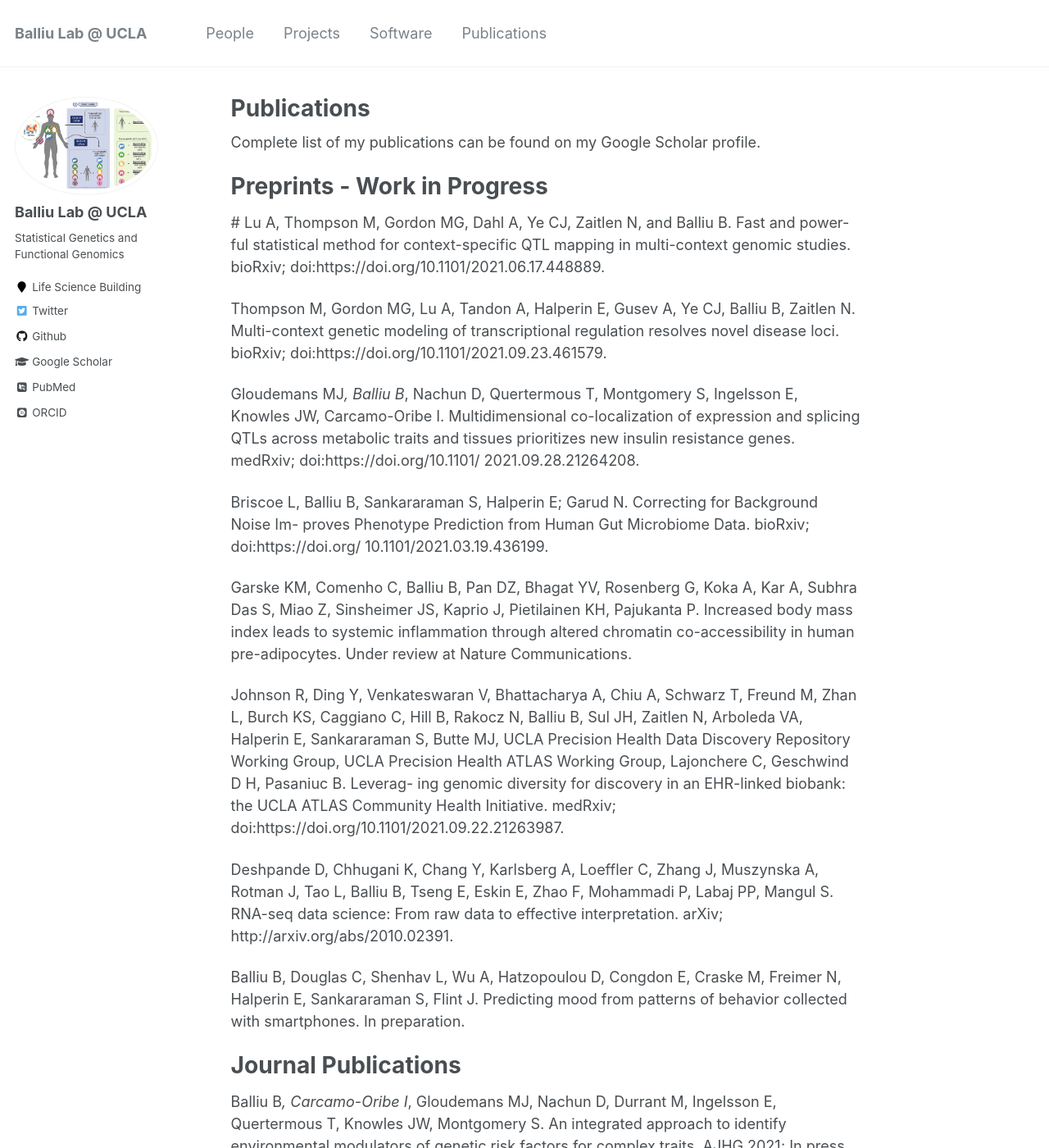
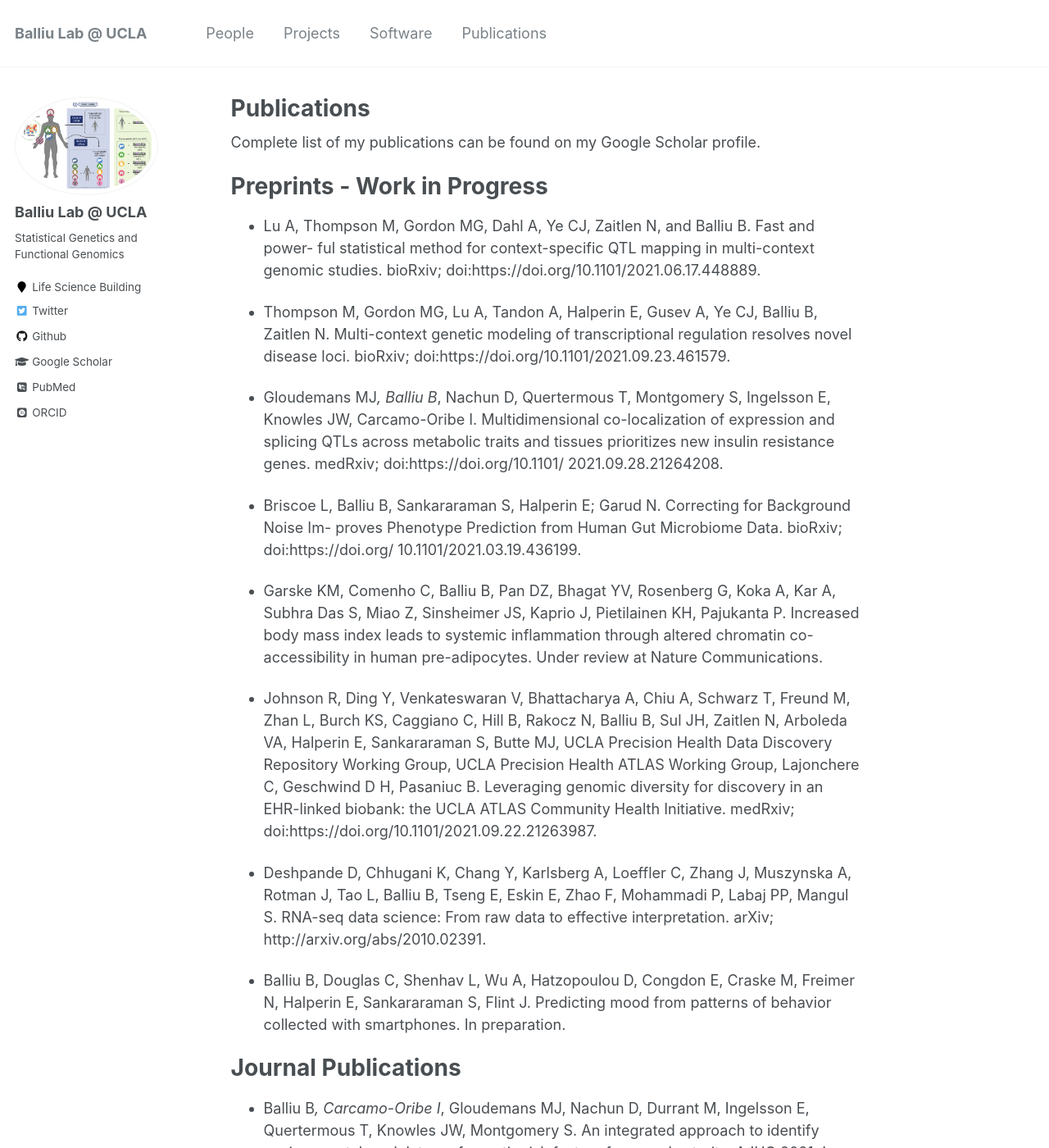
Before and after one commit to BalliuLab/balliulab.github.io, a Jekyll site: the page built from _pages/markdown.md, in a window 1280 px wide and 1400 px high. Shown: the whole window at 82% size. Built offline with Jekyll 4.4.1, drawn with Linux system fonts in a browser that asks for light colours; some web fonts are replaced; some of the changed lines change nothing that is shown; some of the changed text lies outside the part shown.

Commit message:
Update markdown.md

```diff
--- a/_pages/markdown.md
+++ b/_pages/markdown.md
@@ -10,72 +10,70 @@
 
 
 # Preprints - Work in Progress
-  # Lu A, Thompson M, Gordon MG, Dahl A, Ye CJ, Zaitlen N, and Balliu B. Fast and power- ful statistical method for context-specific QTL mapping in multi-context genomic studies. bioRxiv; doi:https://doi.org/10.1101/2021.06.17.448889.
+* Lu A, Thompson M, Gordon MG, Dahl A, Ye CJ, Zaitlen N, and Balliu B. Fast and power- ful statistical method for context-specific QTL mapping in multi-context genomic studies. bioRxiv; doi:https://doi.org/10.1101/2021.06.17.448889.
 
-Thompson M, Gordon MG, Lu A, Tandon A, Halperin E, Gusev A, Ye CJ, Balliu B, Zaitlen N. Multi-context genetic modeling of transcriptional regulation resolves novel disease loci. bioRxiv; doi:https://doi.org/10.1101/2021.09.23.461579.
+* Thompson M, Gordon MG, Lu A, Tandon A, Halperin E, Gusev A, Ye CJ, Balliu B, Zaitlen N. Multi-context genetic modeling of transcriptional regulation resolves novel disease loci. bioRxiv; doi:https://doi.org/10.1101/2021.09.23.461579.
 
-Gloudemans MJ*, Balliu B*, Nachun D, Quertermous T, Montgomery S, Ingelsson E, Knowles JW, Carcamo-Oribe I. Multidimensional co-localization of expression and splicing QTLs across metabolic traits and tissues prioritizes new insulin resistance genes. medRxiv; doi:https://doi.org/10.1101/ 2021.09.28.21264208.
+* Gloudemans MJ*, Balliu B*, Nachun D, Quertermous T, Montgomery S, Ingelsson E, Knowles JW, Carcamo-Oribe I. Multidimensional co-localization of expression and splicing QTLs across metabolic traits and tissues prioritizes new insulin resistance genes. medRxiv; doi:https://doi.org/10.1101/ 2021.09.28.21264208.
 
-Briscoe L, Balliu B, Sankararaman S, Halperin E; Garud N. Correcting for Background Noise Im- proves Phenotype Prediction from Human Gut Microbiome Data. bioRxiv; doi:https://doi.org/ 10.1101/2021.03.19.436199.
+* Briscoe L, Balliu B, Sankararaman S, Halperin E; Garud N. Correcting for Background Noise Im- proves Phenotype Prediction from Human Gut Microbiome Data. bioRxiv; doi:https://doi.org/ 10.1101/2021.03.19.436199.
 
-Garske KM, Comenho C, Balliu B, Pan DZ, Bhagat YV, Rosenberg G, Koka A, Kar A, Subhra Das S, Miao Z, Sinsheimer JS, Kaprio J, Pietilainen KH, Pajukanta P. Increased body mass index leads to systemic inflammation through altered chromatin co-accessibility in human pre-adipocytes. Under review at Nature Communications.
+* Garske KM, Comenho C, Balliu B, Pan DZ, Bhagat YV, Rosenberg G, Koka A, Kar A, Subhra Das S, Miao Z, Sinsheimer JS, Kaprio J, Pietilainen KH, Pajukanta P. Increased body mass index leads to systemic inflammation through altered chromatin co-accessibility in human pre-adipocytes. Under review at Nature Communications.
 
-Johnson R, Ding Y, Venkateswaran V, Bhattacharya A, Chiu A, Schwarz T, Freund M, Zhan L, Burch KS, Caggiano C, Hill B, Rakocz N, Balliu B, Sul JH, Zaitlen N, Arboleda VA, Halperin E, Sankararaman S, Butte MJ, UCLA Precision Health Data Discovery Repository Working Group, UCLA Precision Health ATLAS Working Group, Lajonchere C, Geschwind D H, Pasaniuc B. Leverag- ing genomic diversity for discovery in an EHR-linked biobank: the UCLA ATLAS Community Health Initiative. medRxiv; doi:https://doi.org/10.1101/2021.09.22.21263987.
+* Johnson R, Ding Y, Venkateswaran V, Bhattacharya A, Chiu A, Schwarz T, Freund M, Zhan L, Burch KS, Caggiano C, Hill B, Rakocz N, Balliu B, Sul JH, Zaitlen N, Arboleda VA, Halperin E, Sankararaman S, Butte MJ, UCLA Precision Health Data Discovery Repository Working Group, UCLA Precision Health ATLAS Working Group, Lajonchere C, Geschwind D H, Pasaniuc B. Leveraging genomic diversity for discovery in an EHR-linked biobank: the UCLA ATLAS Community Health Initiative. medRxiv; doi:https://doi.org/10.1101/2021.09.22.21263987.
 
-Deshpande D, Chhugani K, Chang Y, Karlsberg A, Loeffler C, Zhang J, Muszynska A, Rotman J, Tao L, Balliu B, Tseng E, Eskin E, Zhao F, Mohammadi P, Labaj PP, Mangul S. RNA-seq data science: From raw data to effective interpretation. arXiv; http://arxiv.org/abs/2010.02391.
+* Deshpande D, Chhugani K, Chang Y, Karlsberg A, Loeffler C, Zhang J, Muszynska A, Rotman J, Tao L, Balliu B, Tseng E, Eskin E, Zhao F, Mohammadi P, Labaj PP, Mangul S. RNA-seq data science: From raw data to effective interpretation. arXiv; http://arxiv.org/abs/2010.02391.
 
-Balliu B, Douglas C, Shenhav L, Wu A, Hatzopoulou D, Congdon E, Craske M, Freimer N, Halperin E, Sankararaman S, Flint J. Predicting mood from patterns of behavior collected with smartphones. In preparation.
+* Balliu B, Douglas C, Shenhav L, Wu A, Hatzopoulou D, Congdon E, Craske M, Freimer N, Halperin E, Sankararaman S, Flint J. Predicting mood from patterns of behavior collected with smartphones. In preparation.
 
 # Journal Publications
 
-Balliu B*, Carcamo-Oribe I*, Gloudemans MJ, Nachun D, Durrant M, Ingelsson E, Quertermous T, Knowles JW, Montgomery S. An integrated approach to identify environmental modulators of genetic risk factors for complex traits. AJHG 2021; In press.
+* Balliu B*, Carcamo-Oribe I*, Gloudemans MJ, Nachun D, Durrant M, Ingelsson E, Quertermous T, Knowles JW, Montgomery S. An integrated approach to identify environmental modulators of genetic risk factors for complex traits. AJHG 2021; In press.
 
-Perez RK*, Gordon MG*, Subramaniam M*, Kim MC, Hartoularos G, Targ S , Sun Y , Lu A, Thompson M, Rappoport N, Dahl A, Lanata CM, Matloubian M, Maliskova L, Kwek S, Li T, Slyper M, Rozenblatt-Rosen O, Fong L, Dall’era M, Balliu B, Regev A, Yazdany J, Criswell L, Zaitlen N, Ye CJ. Multiplexed scRNA-seq reveals the cellular and genetic correlates of systemic lupus erythematosus. Science 2021; In press.
+* Perez RK*, Gordon MG*, Subramaniam M*, Kim MC, Hartoularos G, Targ S , Sun Y , Lu A, Thompson M, Rappoport N, Dahl A, Lanata CM, Matloubian M, Maliskova L, Kwek S, Li T, Slyper M, Rozenblatt-Rosen O, Fong L, Dall’era M, Balliu B, Regev A, Yazdany J, Criswell L, Zaitlen N, Ye CJ. Multiplexed scRNA-seq reveals the cellular and genetic correlates of systemic lupus erythematosus. Science 2021; In press.
 
-Alser M, Rotman J, Deshpande D, Taraszka K, Shi H, Baykal PI, Yang HT, Xue V, Knyazev S, Singer BD, Balliu B, Koslicki D, Skums P, Zelikovsky A, Alkan C, Mutlu O, Mangul S (2021). Technology dictates algorithms: Recent developments in read alignment. Genome Biology 2021; 22:249.
+* Alser M, Rotman J, Deshpande D, Taraszka K, Shi H, Baykal PI, Yang HT, Xue V, Knyazev S, Singer BD, Balliu B, Koslicki D, Skums P, Zelikovsky A, Alkan C, Mutlu O, Mangul S (2021). Technology dictates algorithms: Recent developments in read alignment. Genome Biology 2021; 22:249.
 
-Temple WC, Vo KT, Matthay KK, Balliu B, Coleman C, Michlitsch J, Phelps A, Behr S, Zapala MA. Association of image-defined risk factors with clinical features, histopathology, and outcomes in neuroblastoma. Cancer Medicine 2021;10:2232–2241.
+* Chang TS, Ding Y, Freund MK, Johnson R, Schwarz T, Yabu JM, Hazlett C, Chiang JN, Wulf DA, Antonio AL, Ariannejad M, Badillo AM, Balliu B, Berkovich Y, Broudy M, Dang T, Denny C, Es- kin E, Halperin E, Hill BL, Jain A, Katakwar V, Lajonchere C, Magyar C, Minton S, Mohammed G, Muhamed A, Pavan P, Pfeffer MA, Rakocz N, Rudas A, Salonga R, Sanders TJ, Tung P, Vu V, Zheng A, Geschwind DH, Butte MJ, Pasaniuc B. Pre-existing conditions in Hispanics/Latinxs that are COVID-19 risk factors. iScience 2021; 24(3).
 
-Chang TS, Ding Y, Freund MK, Johnson R, Schwarz T, Yabu JM, Hazlett C, Chiang JN, Wulf DA, Antonio AL, Ariannejad M, Badillo AM, Balliu B, Berkovich Y, Broudy M, Dang T, Denny C, Es- kin E, Halperin E, Hill BL, Jain A, Katakwar V, Lajonchere C, Magyar C, Minton S, Mohammed G, Muhamed A, Pavan P, Pfeffer MA, Rakocz N, Rudas A, Salonga R, Sanders TJ, Tung P, Vu V, Zheng A, Geschwind DH, Butte MJ, Pasaniuc B. Pre-existing conditions in Hispanics/Latinxs that are COVID-19 risk factors. iScience 2021; 24(3).
+* Oliva et al. Wucher V, Gewirtz ADH, Cotter DJ, Parsana P, Kasela S, Balliu B, Vinuela A, Castel SE, Mohammadi P, Aguet F, Zou Y, Khramtsova EA, Skol AD, Garrido-Mart ́ın D, Reverter F, Brown A, Evans P, Gamazon ER, Payne A, Bonazzola R, Barbeira AN, Hamel AR, Martinez-Perez A, So- ria JS, Pierce BL, Stephens M, Eskin E, Dermitzakis EY, Segre AV, Im HK, Engelhardt BE, Ardlie KG, Montgomery SB, Battle AJ, Lappalainen T, Guig ́o R, Stranger BE. The impact of sex on gene expression across human tissues. Science 2020; 369(6509).
 
-Oliva et al. Wucher V, Gewirtz ADH, Cotter DJ, Parsana P, Kasela S, Balliu B, Vinuela A, Castel SE, Mohammadi P, Aguet F, Zou Y, Khramtsova EA, Skol AD, Garrido-Mart ́ın D, Reverter F, Brown A, Evans P, Gamazon ER, Payne A, Bonazzola R, Barbeira AN, Hamel AR, Martinez-Perez A, So- ria JS, Pierce BL, Stephens M, Eskin E, Dermitzakis EY, Segre AV, Im HK, Engelhardt BE, Ardlie KG, Montgomery SB, Battle AJ, Lappalainen T, Guig ́o R, Stranger BE. The impact of sex on gene expression across human tissues. Science 2020; 369(6509).
+* GTEx Consortium. The GTEx Consortium atlas of genetic regulatory effects across human tissues. Science 2020; 369(6509):1318-1330.
 
-GTEx Consortium. The GTEx Consortium atlas of genetic regulatory effects across human tissues. Science 2020; 369(6509):1318-1330.
+* Gay NR, Gloudemans M, Antonio ML, Abell NS, Balliu B, Park Y, Martin AR, Musharoff S, Rao AS, Aguet F, Barbeira AN, Bonazzola R, Hormozdiari F, Ardlie KG, Brown CD, Im HK, Lappalainen T, Wen X, Montgomery SB, GTEx Consortium. Impact of admixture and ancestry on eQTL analysis and GWAS colocalization in GTEx. Genome Biology 2020; 21(233).
 
-Gay NR, Gloudemans M, Antonio ML, Abell NS, Balliu B, Park Y, Martin AR, Musharoff S, Rao AS, Aguet F, Barbeira AN, Bonazzola R, Hormozdiari F, Ardlie KG, Brown CD, Im HK, Lappalainen T, Wen X, Montgomery SB, GTEx Consortium. Impact of admixture and ancestry on eQTL analysis and GWAS colocalization in GTEx. Genome Biology 2020; 21(233).
+* MoTrPAC Consortium. Molecular Transducers of Physical Activity Consortium (MoTrPAC): Mapping the Dynamic Responses to Exercise. Cell 2020; 181(7):1464-1474.
 
-MoTrPAC Consortium. Molecular Transducers of Physical Activity Consortium (MoTrPAC): Mapping the Dynamic Responses to Exercise. Cell 2020; 181(7):1464-1474.
-
-Contrepois K, Wu S, Moneghetti KJ, Hornburg D, Ahadi S, Tsai M, Metwally AA, Wei E, Lee- McMullen B, Quijada JV, Chen S, Christle JW, Ellenberger M, Balliu B, Taylor S, Durrant MG, Knowles DA, Choudhry H, Ashland M, Bahmani A, Enslen B, Amsallem M, Kobayashi Y, Avina M, Perelman D, Schu ̈ssler-Fiorenza RSM, Zhou W, Ashley EA, Montgomery SB, Chaib H, Haddad F, Snyder MP. Molecular Choreography of Acute Exercise. Cell 2020; 181(5):1112-1130.e16.
+* Contrepois K, Wu S, Moneghetti KJ, Hornburg D, Ahadi S, Tsai M, Metwally AA, Wei E, Lee- McMullen B, Quijada JV, Chen S, Christle JW, Ellenberger M, Balliu B, Taylor S, Durrant MG, Knowles DA, Choudhry H, Ashland M, Bahmani A, Enslen B, Amsallem M, Kobayashi Y, Avina M, Perelman D, Schu ̈ssler-Fiorenza RSM, Zhou W, Ashley EA, Montgomery SB, Chaib H, Haddad F, Snyder MP. Molecular Choreography of Acute Exercise. Cell 2020; 181(5):1112-1130.e16.
 Goodman-Meza D, Rudas A, Chiang JN, Adamson PC, Ebinger J, Sun N, Botting P, Fulcher JA, Saab FG, Brook R, Eskin E, An U, Kordi M, Jew B, Balliu B, Chen Z, Hill BL, Rahmani E, Halperin E, Manuel V. A machine learning algorithm to increase COVID-19 inpatient diagnostic capacity. PLoS One 2020; 15(9):e0239474. PMID: 32960917.
 Balliu B, Durrant M, de Goede O, Abell N, Liu B, Gloudemans MJ, Cook NK, Smith KS, Knowles D, Pala M, Cucca F, Schlessinger D, Jaiswal S, Sabatti C, Lind L, Ingelsson E, Montgomery SB. Genetic regulation of gene expression and splicing during a 10-year period of human aging. Genome Biology 2019; 20(230).
 Balliu B, Houwing-Duistermaat JJ, and Boehringer S. Powerful testing via hierarchical linkage dis- equilibrium in haplotype association studies. Biometrical Journal 2019; 61(3):747-768. Top down- loaded paper 2018-2019.
 
-Fresard L, Smail C, Ferraro NM, Teran NA, Li X, Smith KS, Bonner D, Kernohan KD, Marwaha S, Zappala Z, Balliu B, Davis JR, Liu B, Prybol CJ, Kohler JN, Zastrow DB, Reuter CM, Fisk DG, Grove ME, Davidson JM, Hartley T, Joshi R, Strober BJ, Utiramerur S, Lind L, Ingelsson E, Battle A, Bejerano G, Bernstein JA, Ashley EA, Boycott KM, Merker JD, Wheeler MT, Montgomery SB. Identification of rare-disease genes using blood transcriptome sequencing and large control cohorts. Nature Medicine 2020; 25(6):911-919.
+* Fresard L, Smail C, Ferraro NM, Teran NA, Li X, Smith KS, Bonner D, Kernohan KD, Marwaha S, Zappala Z, Balliu B, Davis JR, Liu B, Prybol CJ, Kohler JN, Zastrow DB, Reuter CM, Fisk DG, Grove ME, Davidson JM, Hartley T, Joshi R, Strober BJ, Utiramerur S, Lind L, Ingelsson E, Battle A, Bejerano G, Bernstein JA, Ashley EA, Boycott KM, Merker JD, Wheeler MT, Montgomery SB. Identification of rare-disease genes using blood transcriptome sequencing and large control cohorts. Nature Medicine 2020; 25(6):911-919.
 
-Liu B, Calton MA, Abell NS, Benchorin G, Gloudemans MJ, Chen M, Hu J, Li X, Balliu B, Bok D, Montgomery SB, Vollrath D. Genetic analyses of human fetal retinal pigment epithelium gene expres- sion suggest ocular disease mechanisms. Communications in Biology 2019; 2:186.
+* Liu B, Calton MA, Abell NS, Benchorin G, Gloudemans MJ, Chen M, Hu J, Li X, Balliu B, Bok D, Montgomery SB, Vollrath D. Genetic analyses of human fetal retinal pigment epithelium gene expres- sion suggest ocular disease mechanisms. Communications in Biology 2019; 2:186.
 
-Kraemer M, Quoc Bao H, Wieczorek D, Balliu B, Mikat B, and Boehringer S. Distinctive facial fea- tures in idiopathic Moyamoya disease in Caucasians: a first systematic analysis. PeerJ 2018; 6:e4740.
+* Kraemer M, Quoc Bao H, Wieczorek D, Balliu B, Mikat B, and Boehringer S. Distinctive facial fea- tures in idiopathic Moyamoya disease in Caucasians: a first systematic analysis. PeerJ 2018; 6:e4740.
 
-GTEx Consortium et al. Genetic effects on gene expression across human tissues. Nature 2017; 550:204-213.
+* GTEx Consortium et al. Genetic effects on gene expression across human tissues. Nature 2017; 550:204-213.
 
-Ferreira MA, Vonk JM, Baurecht H, Marenholz I, Tian C, Hoffman JD, Helmer Q, Tillander A, Ulle- mar V, van Dongen J, Lu Y, Ruschendorf F, Esparza-Gordillo J, Medway CW, Mountjoy E, Burrows K, Hummel O, Grosche S, Brumpton BM, Witte JS, Hottenga J, Willemsen G, Zheng J, Rodr ́ıguez E, Hotze M, Franke A, Revez JA, Beesley J, Matheson MC, Dharmage SC, Bain LM, Fritsche LG, Gabrielsen ME, Balliu B, [...], Boomsma DI, Almqvist C, Karlsson R, Koppelman GH, Paternoster L. Shared genetic origin of asthma, hay fever and eczema elucidates allergic disease biology. Nature Genetics 2017; 49:1752-1757.
+* Ferreira MA, Vonk JM, Baurecht H, Marenholz I, Tian C, Hoffman JD, Helmer Q, Tillander A, Ulle- mar V, van Dongen J, Lu Y, Ruschendorf F, Esparza-Gordillo J, Medway CW, Mountjoy E, Burrows K, Hummel O, Grosche S, Brumpton BM, Witte JS, Hottenga J, Willemsen G, Zheng J, Rodr ́ıguez E, Hotze M, Franke A, Revez JA, Beesley J, Matheson MC, Dharmage SC, Bain LM, Fritsche LG, Gabrielsen ME, Balliu B, [...], Boomsma DI, Almqvist C, Karlsson R, Koppelman GH, Paternoster L. Shared genetic origin of asthma, hay fever and eczema elucidates allergic disease biology. Nature Genetics 2017; 49:1752-1757.
 
-Kukurba KR, Parsana P, Balliu B, Smith KS, Zappala Z, Knowles DA, Fav ́e M, Davis JR, Li X, Zhu X, Potash JB, Weissman MM, Shi J, Kundaje A, Levinson DF, Awadalla P, Mostafavi S, Battle A, Montgomery SB. Impact of X chromosome and sex on regulatory variation. Genome Research 2016; 26:768-777.
+* Kukurba KR, Parsana P, Balliu B, Smith KS, Zappala Z, Knowles DA, Fav ́e M, Davis JR, Li X, Zhu X, Potash JB, Weissman MM, Shi J, Kundaje A, Levinson DF, Awadalla P, Mostafavi S, Battle A, Montgomery SB. Impact of X chromosome and sex on regulatory variation. Genome Research 2016; 26:768-777.
 
-Balliu B and Zaitlen N (2016). A novel test for detecting gene-gene interactions in trio studies. Genetics; 202(4): 1289-97.
+* Balliu B and Zaitlen N (2016). A novel test for detecting gene-gene interactions in trio studies. Genetics; 202(4): 1289-97.
 
-Tissier R, Uh H, van den Akker E, Balliu B, Tsonaka S, Houwing-Duistermaat J. Gene co-expression network analysis for family studies based on a meta-analytic approach. BMC Proceedings 2016; 10(16).
+* Tissier R, Uh H, van den Akker E, Balliu B, Tsonaka S, Houwing-Duistermaat J. Gene co-expression network analysis for family studies based on a meta-analytic approach. BMC Proceedings 2016; 10(16).
 
-Balliu B, Tsonaka S, Boehringer S, and Houwing-Duistermaat JJ. A retrospective likelihood approach for efficient integration of multiple omics factors in case-control association studies. Genetic Epidemi- ology 2015; 39(3): 156-65.
+* Balliu B, Tsonaka S, Boehringer S, and Houwing-Duistermaat JJ. A retrospective likelihood approach for efficient integration of multiple omics factors in case-control association studies. Genetic Epidemi- ology 2015; 39(3): 156-65.
 
-Balliu B, Wurtz D, Horsthemke B, Wieczorekand D, and Boehringer S. Classification and visual- ization based on derived image features: application to genetic syndromes. PLoS One 2014; 9(11): e109033.
+* Balliu B, Wurtz D, Horsthemke B, Wieczorekand D, and Boehringer S. Classification and visual- ization based on derived image features: application to genetic syndromes. PLoS One 2014; 9(11): e109033.
 
-Balliu B, Uh H, Tsonaka R, Boehringer S, Helmer Q, and Houwing-Duistermaat JJ. Combining in- formation from linkage and association mapping for next generation sequencing longitudinal family data. BMC Proceedings 2014; 8(1): S34.
+* Balliu B, Uh H, Tsonaka R, Boehringer S, Helmer Q, and Houwing-Duistermaat JJ. Combining in- formation from linkage and association mapping for next generation sequencing longitudinal family data. BMC Proceedings 2014; 8(1): S34.
 
-Houwing-Duistermaat JJ, Helmer Q, Balliu B, van den Akker E, Tsonaka S, Uh H. Gene analysis for longitudinal family data using random-effects models. BMC Proceedings 2014; 8(1): S88.
+* Houwing-Duistermaat JJ, Helmer Q, Balliu B, van den Akker E, Tsonaka S, Uh H. Gene analysis for longitudinal family data using random-effects models. BMC Proceedings 2014; 8(1): S88.
 
-Chen H, Malzahn D, Balliu B, Li C, Bailey JN. Testing genetic association with rare and common variants in family data. Genetic Epidemiology 2014; 38 (1): S37-43.
+* Chen H, Malzahn D, Balliu B, Li C, Bailey JN. Testing genetic association with rare and common variants in family data. Genetic Epidemiology 2014; 38 (1): S37-43.
 Huijts P, Hollestelle A, Balliu B, Houwing-Duistermaat JJ, Meijers CM, Blom JC, Ozturk B, Krol- Warmerdam E, Wijnen J, Berns E, Martens J, Seynaeve C, Kiemeney LA, van der Heijden HF, Tollenaar R, Devilee P, van Asperen CJ. CHEK2*1100delC homozygosity in the Netherlands: preva- lence and risk of breast and lung cancer. EJHG 2014; 22: 46-51.
 
-Balliu B, Tsonaka R, van der Woude D, Boehringer S, and Houwing-Duistermaat JJ (2012). Combin- ing family and twin data in association studies to estimate the non-inherited maternal antigens effect. Genetic Epidemiology; 36(8): 811-819.
+* Balliu B, Tsonaka R, van der Woude D, Boehringer S, and Houwing-Duistermaat JJ (2012). Combin- ing family and twin data in association studies to estimate the non-inherited maternal antigens effect. Genetic Epidemiology; 36(8): 811-819.
```
